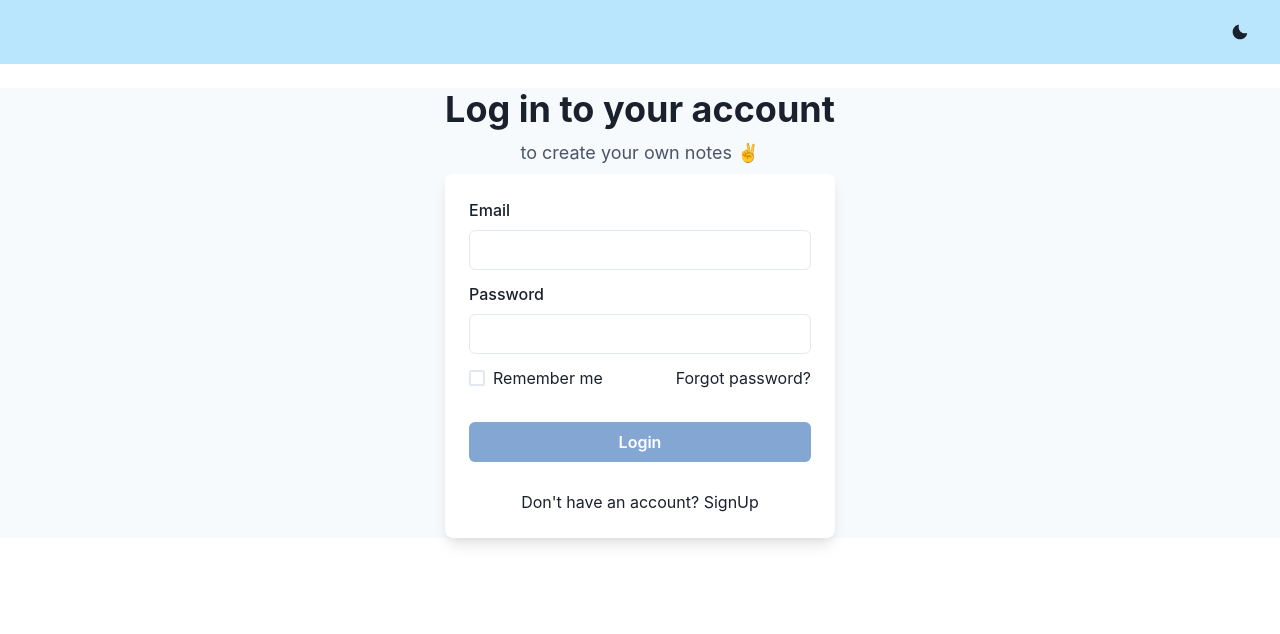
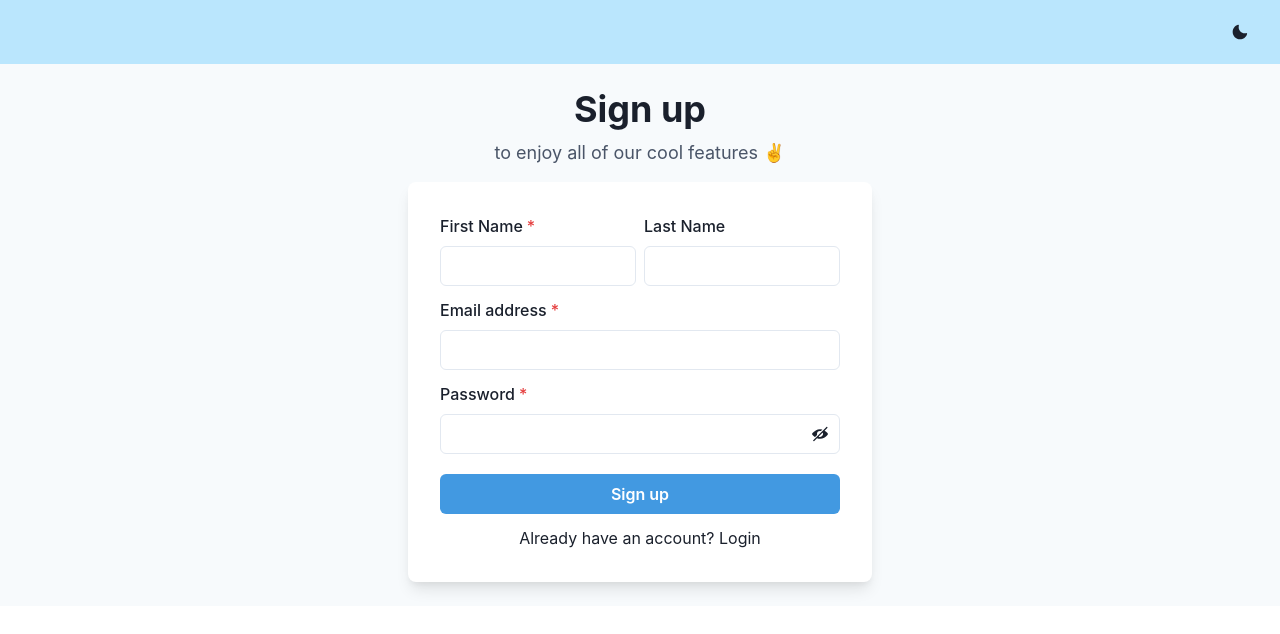
Before and after one commit to sanjayloncha/Note-app, a React (Create React App) app: page / in a window 1280 px wide. Before the commit this address led to /logIn. Shown: the top 634 px of the page. Built offline with nearby package versions, Linux system fonts and the light colour scheme; sample sign-in values are in the browser's storage; some icons are missing.

Commit message:
signup login logic done

```diff
--- a/src/App.jsx
+++ b/src/App.jsx
@@ -12,8 +12,8 @@ function App() {
     <Box className="App">
       <Nav />
       <Routes>
-        <Route path="/" element={<Private> <Home /> </Private>} />
-        <Route path="/signIn" element={<SignIn />} />
+        <Route path="/" element={<SignIn />} />
+        <Route path="/home" element={<Private> <Home /> </Private>} />
         <Route path="/logIn" element={<LogIn />} />
       </Routes>
     </Box>
--- a/src/Components/Login/Login.jsx
+++ b/src/Components/Login/Login.jsx
@@ -28,9 +28,7 @@ export default function Login() {
     } else if (userData.password.length === 0) {
       alert("Enter password");
     } else {
-      // console.log(userData);
       getUserData();
-      // setuserData(obj);
     }
   };
 
@@ -40,16 +38,15 @@ export default function Login() {
     const res = await data.json();
     const valid = res.filter((item) => {
       if (item.email === userData.email) {
-        console.log(item);
         localStorage.setItem("userAuth", JSON.stringify("true"));
         localStorage.setItem("userData", JSON.stringify(item));
-        return true ;
+        navigate("/home");
+        return item;
       }
     });
-    if(valid.length !== 0){
-      navigate("/") ;
-    }else{
-      alert("In valid credentials") ;
+
+    if (Object.keys(valid).length === 0) {
+      alert("In valid credentials");
     }
   };
 
@@ -120,7 +117,7 @@ export default function Login() {
             <Stack pt={4}>
               <Text align={"center"}>
                 Don't have an account?{" "}
-                <Link to="/signIn" color={"blue.400"}>
+                <Link to="/" color={"blue.400"}>
                   SignUp
                 </Link>
               </Text>
--- a/src/Components/Nav/Nav.jsx
+++ b/src/Components/Nav/Nav.jsx
@@ -20,9 +20,9 @@ import { MoonIcon, SunIcon } from "@chakra-ui/icons";
 export default function Nav() {
   const navigate = useNavigate();
   const auth = JSON.parse(localStorage.getItem("userAuth"));
+
   const userName = JSON.parse(localStorage.getItem("userData"));
-  console.log(userName) ;
-  const { firstName } = userName ;
+
   const logout = () => {
     localStorage.setItem("userAuth", JSON.stringify("false"));
     navigate("/login");
@@ -76,7 +76,7 @@ export default function Nav() {
                     </Center>
                     <br />
                     <Center>
-                      <p>{firstName}</p>
+                      <p>user</p>
                     </Center>
                     <br />
                     <MenuDivider />
--- a/src/Components/SignIn/SignIn.jsx
+++ b/src/Components/SignIn/SignIn.jsx
@@ -27,7 +27,8 @@ export default function SignIn() {
   const [userData, setuserData] = useState(obj);
   const [showPassword, setShowPassword] = useState(false);
   const navigate = useNavigate() ;
-  const handleSignUp = () => {
+
+  const handleSignUp = async() => {
     if (userData.firstName.length === 0) {
       alert("Enter first name");
     } else if (userData.lastName.length === 0) {
@@ -37,13 +38,27 @@ export default function SignIn() {
     } else if (userData.password.length === 0) {
       alert("Enter password");
     } else {
+    const url = `https://note-app-data.onrender.com/users`;
+    const data = await fetch(url);
+    const res = await data.json();
+    const valid = res.filter((item) => {
+      if (item.email === userData.email) {
+        alert("user exists!")
+        navigate("/logIn");
+        return item;
+      }
+    });
+    if(Object.keys(valid).length === 0){
       sendUserData(userData);
       navigate("/logIn");
     }
+    setuserData(obj) ;
+    }
   };
+  const {firstName,lastName,email,password} = userData ;
   const sendUserData = async (data) => {
     console.log(data);
-    const url = `https://note-app-data.onrender.com/users`;
+    const url = `https://note-app-data.onrender.com/users` ;
     await fetch(url, {
       method: "POST",
       body: JSON.stringify(data),
@@ -52,6 +67,7 @@ export default function SignIn() {
       },
     });
   };
+
   return (
     <Flex
       align={"center"}
@@ -80,6 +96,7 @@ export default function SignIn() {
                   <FormLabel>First Name</FormLabel>
                   <Input
                     type="text"
+                    value={firstName}
                     onChange={(e) =>
                       setuserData({ ...userData, firstName: e.target.value })
                     }
@@ -91,6 +108,7 @@ export default function SignIn() {
                   <FormLabel>Last Name</FormLabel>
                   <Input
                     type="text"
+                    value={lastName}
                     onChange={(e) =>
                       setuserData({ ...userData, lastName: e.target.value })
                     }
@@ -102,6 +120,7 @@ export default function SignIn() {
               <FormLabel>Email address</FormLabel>
               <Input
                 type="email"
+                value={email}
                 onChange={(e) =>
                   setuserData({ ...userData, email: e.target.value })
                 }
@@ -112,6 +131,7 @@ export default function SignIn() {
               <InputGroup>
                 <Input
                   type={showPassword ? "text" : "password"}
+                  value={password}
                   onChange={(e) =>
                     setuserData({ ...userData, password: e.target.value })
                   }
@@ -143,7 +163,7 @@ export default function SignIn() {
             </Stack>
             <Stack>
               <Text align={"center"}>
-                Already a user?{" "}
+                Already have an account?{" "}
                 <Link to="/logIn" color={"blue.400"}>
                   Login
                 </Link>
```
